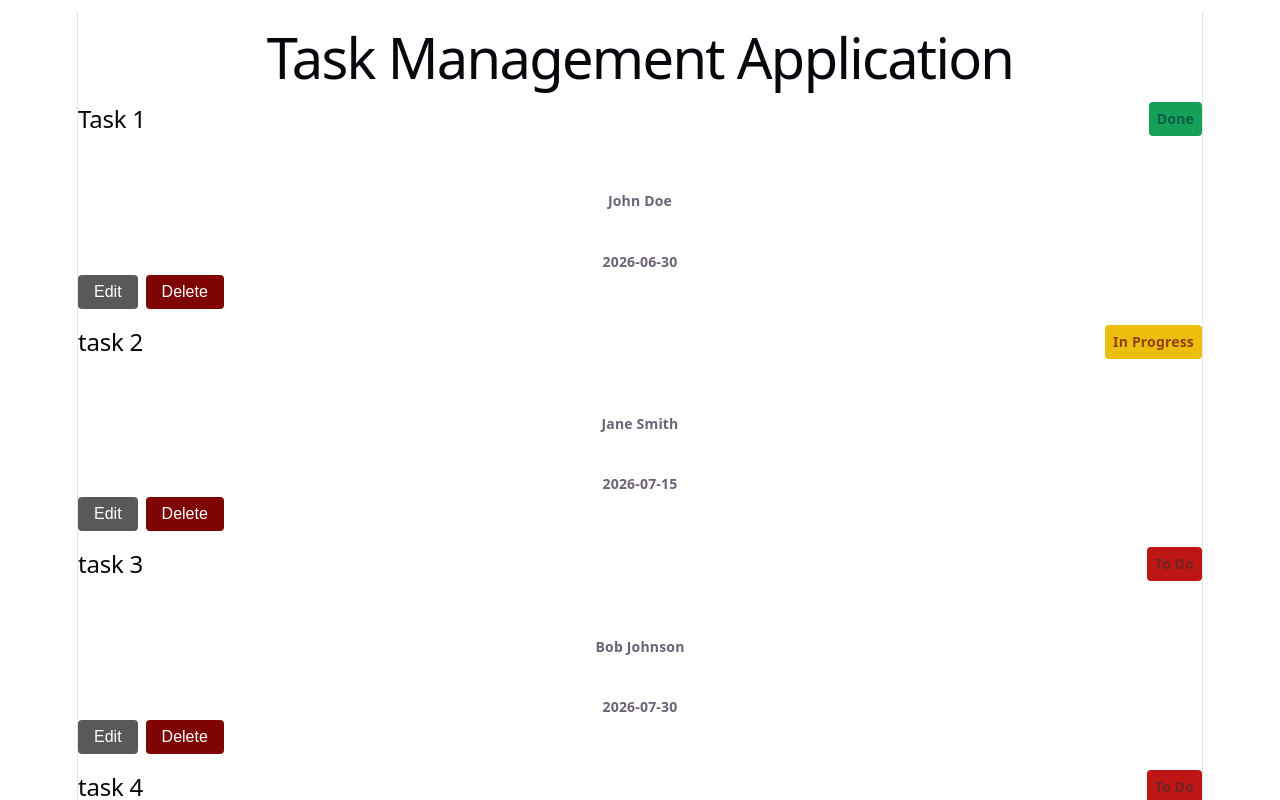
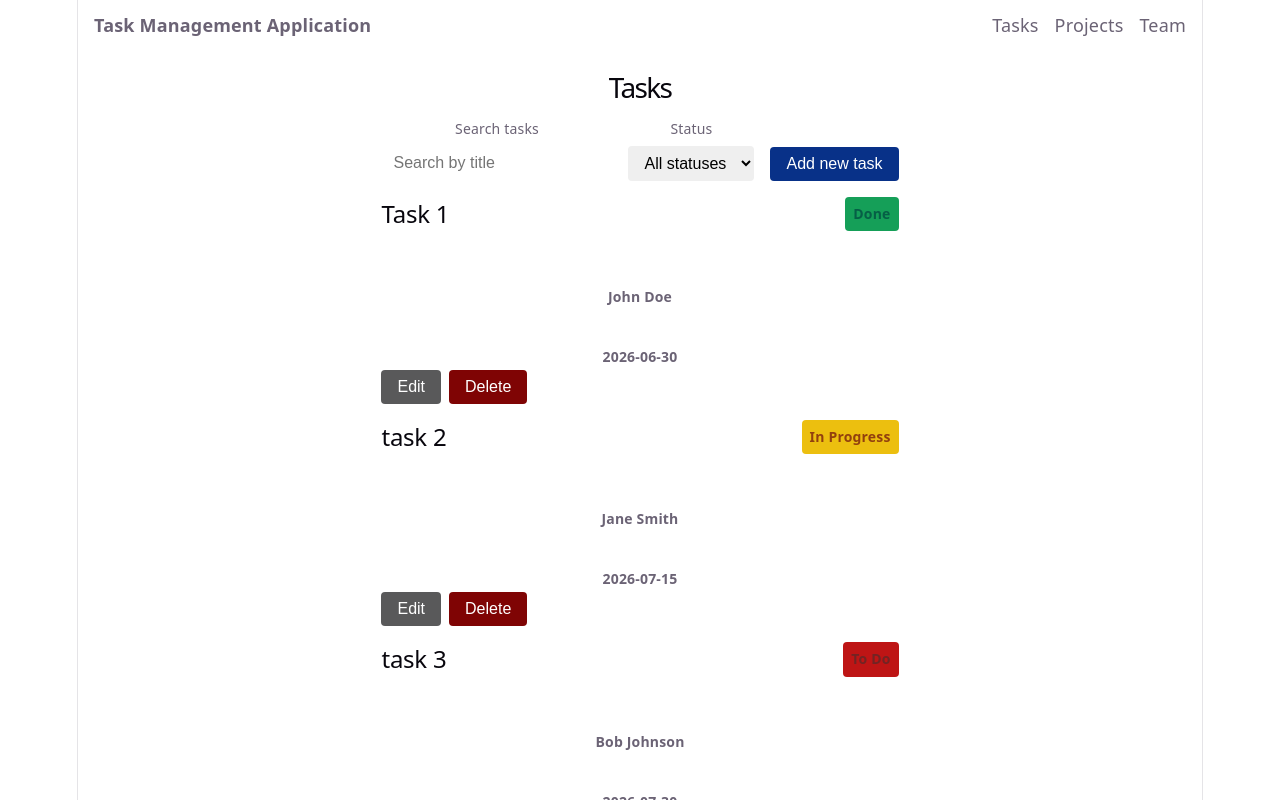
Before and after one commit to MariKapanadze/Task-Management-App, a React (Vite) app: page /tasks in a window 1280 px wide. Shown: the top 800 px of the page. Built offline with nearby package versions, Linux system fonts and the light colour scheme.

Commit message:
add header and task toolbar with search and status filter

```diff
--- a/src/components/Header.jsx
+++ b/src/components/Header.jsx
@@ -0,0 +1,20 @@
+import '../styles/header.css'
+
+function Header() {
+    return (
+        <header className="header">
+        <div className="header__inner">
+            <p className="header__brand">Task Management Application</p>
+            <nav aria-label="Main navigation">
+            <ul className="header__nav">
+                <li><a href="#">Tasks</a></li>
+                <li><a href="#">Projects</a></li>
+                <li><a href="#">Team</a></li>
+            </ul>
+            </nav>
+        </div>
+        </header>
+    )
+}
+
+export default Header
--- a/src/components/SearchInput.jsx
+++ b/src/components/SearchInput.jsx
@@ -0,0 +1,14 @@
+function SearchInput() {
+  return (
+    <div className="field">
+      <label htmlFor="task-search">Search tasks</label>
+      <input
+        id="task-search"
+        type="search"
+        placeholder="Search by title"
+      />
+    </div>
+  )
+}
+
+export default SearchInput
--- a/src/components/StatusFilter.jsx
+++ b/src/components/StatusFilter.jsx
@@ -0,0 +1,15 @@
+function StatusFilter() {
+  return (
+    <div className="field">
+      <label htmlFor="status-filter">Status</label>
+      <select id="status-filter" defaultValue="all">
+        <option value="all">All statuses</option>
+        <option value="...">To Do</option>
+        <option value="...">In Progress</option>
+        <option value="...">Done</option>
+      </select>
+    </div>
+  )
+}
+
+export default StatusFilter
--- a/src/components/TaskToolbar.jsx
+++ b/src/components/TaskToolbar.jsx
@@ -0,0 +1,18 @@
+import SearchInput from './SearchInput'
+import StatusFilter from './StatusFilter'
+import Button from './Button'
+import '../styles/task-toolbar.css'
+
+function TaskToolbar() {
+  return (
+    <section className="task-toolbar" aria-label="Task controls">
+      <div className="task-toolbar__filters">
+        <SearchInput />
+        <StatusFilter />
+      </div>
+      <Button>Add new task</Button>
+    </section>
+  )
+}
+
+export default TaskToolbar
--- a/src/index.css
+++ b/src/index.css
@@ -109,3 +109,19 @@ code {
   padding: 4px 8px;
   background: var(--code-bg);
 }
+
+
+.field {
+    display: flex;
+    flex-direction: column;
+    gap: 4px;
+    font-size: 14px;
+}
+
+.field input,
+.field select {
+    padding: 8px 12px;
+    border: 1px solid var(--color-border);
+    border-radius: 4px;
+    font-size: 16px;
+}
--- a/src/pages/HomePage.jsx
+++ b/src/pages/HomePage.jsx
@@ -1,13 +1,19 @@
+import Header from '../components/Header'
+import TaskToolbar from '../components/TaskToolbar'
 import TaskList from '../components/TaskList'
 import { tasks } from '../data/tasks'
 import '../styles/home.css'
 
 function HomePage() {
   return (
-    <main>
-      <h1>Task Management Application</h1>
-      <TaskList tasks={tasks} />
-    </main>
+    <>
+      <Header />
+      <main className="page">
+        <h1>Tasks</h1>
+        <TaskToolbar />
+        <TaskList tasks={tasks} />
+      </main>
+    </>
   )
 }
 
--- a/src/styles/Home.css
+++ b/src/styles/Home.css
@@ -1,5 +1,10 @@
-body {
-	text-align: center;
-	margin-top: 8px;
-	padding: 4px 8px;
+.page {
+    max-width: 1100px;
+    margin: 0 auto;
+    padding: 24px 16px;
 }
+
+.page h1 {
+    margin: 0 0 16px;
+    font-size: 28px;
+}
--- /dev/null
+++ b/src/styles/header.css
@@ -0,0 +1,36 @@
+.header {
+    background-color: var(--color-surface);
+    border-bottom: 1px solid var(--color-border);
+}
+
+.header__inner {
+    display: flex;
+    justify-content: space-between;
+    align-items: center;
+    max-width: 1100px;
+    margin: 0 auto;
+    padding: 12px 16px;
+}
+
+.header__brand {
+    margin: 0;
+    font-weight: 700;
+    font-size: 18px;
+}
+
+.header__nav {
+    display: flex;
+    gap: 16px;
+    list-style: none;
+    margin: 0;
+    padding: 0;
+}
+
+.header__nav a {
+    color: var(--color-text-muted);
+    text-decoration: none;
+}
+
+.header__nav a:hover {
+    color: var(--color-text);
+}
--- /dev/null
+++ b/src/styles/task-toolbar.css
@@ -0,0 +1,12 @@
+.task-toolbar {
+    display: flex;
+    justify-content: space-between;
+    align-items: flex-end;
+    gap: 16px;
+    margin-bottom: 16px;
+}
+
+.task-toolbar__filters {
+    display: flex;
+    gap: 16px;
+}
```
